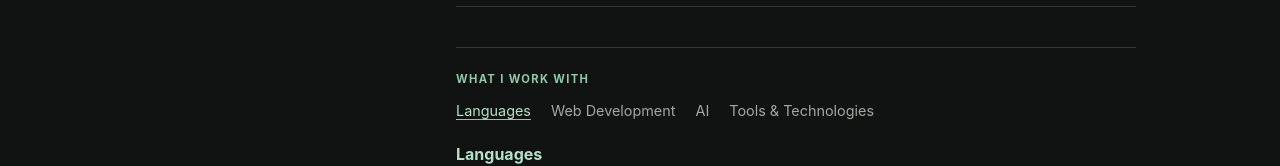
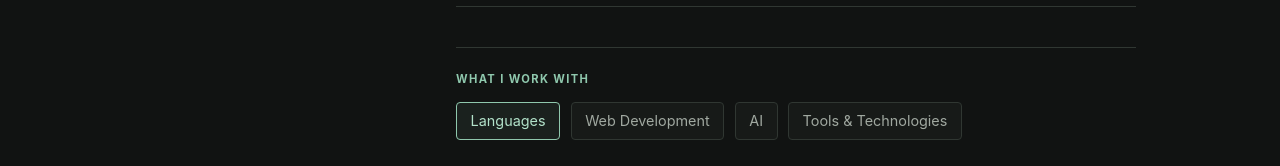
Before and after one commit to GamanMil/portfolio, a React (Vite) app: page / in a window 1280 px wide. Shown: the part 1253-1419 px from the top of the page. Built offline with nearby package versions, Linux system fonts and the light colour scheme; no server answers.

Commit message:
made buttons more clear

```diff
--- a/src/App.css
+++ b/src/App.css
@@ -321,26 +321,37 @@ body {
 .skills-categories {
   display: flex;
   flex-wrap: wrap;
-  gap: 1.25rem;
+  gap: 0.65rem;
   margin-bottom: 1.5rem;
 }
 
 .category-btn {
-  padding: 0;
-  border: 0;
-  border-bottom: 1px solid transparent;
-  border-radius: 0;
-  background: transparent;
+  padding: 0.6rem 0.85rem;
+  border: 1px solid var(--line);
+  border-radius: 4px;
+  background: var(--surface);
   color: var(--muted);
   font: inherit;
   font-size: 0.9rem;
   cursor: pointer;
+  transition: color 180ms ease, border-color 180ms ease, background 180ms ease,
+    transform 180ms ease;
 }
 
 .category-btn:hover,
 .category-btn.active {
-  border-bottom-color: var(--accent);
+  border-color: var(--accent);
+  background: rgba(143, 200, 173, 0.08);
   color: var(--accent-strong);
+}
+
+.category-btn:hover {
+  transform: translateY(-1px);
+}
+
+.category-btn:focus-visible {
+  outline: 2px solid var(--accent);
+  outline-offset: 3px;
 }
 
 .skills-display h3 {
```
